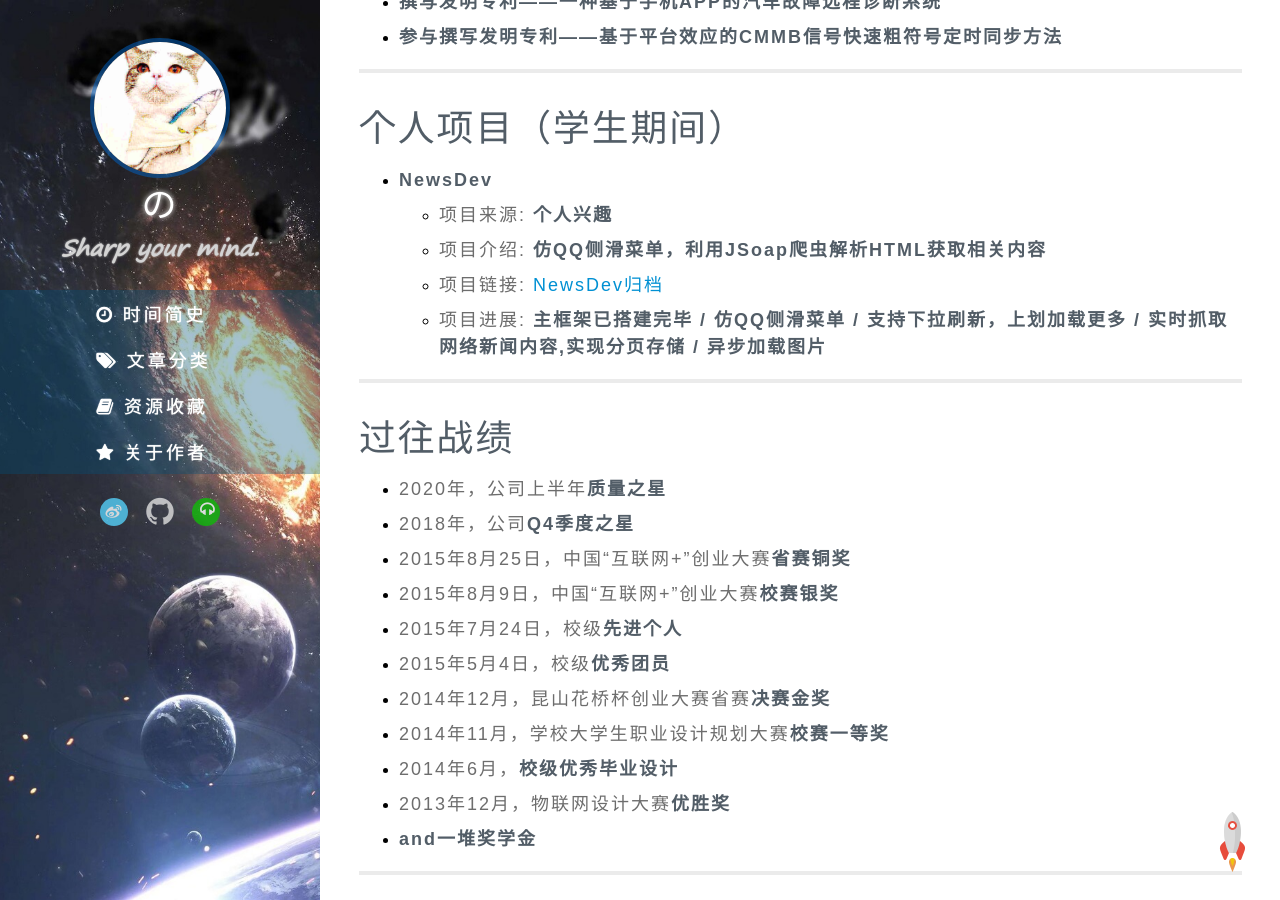
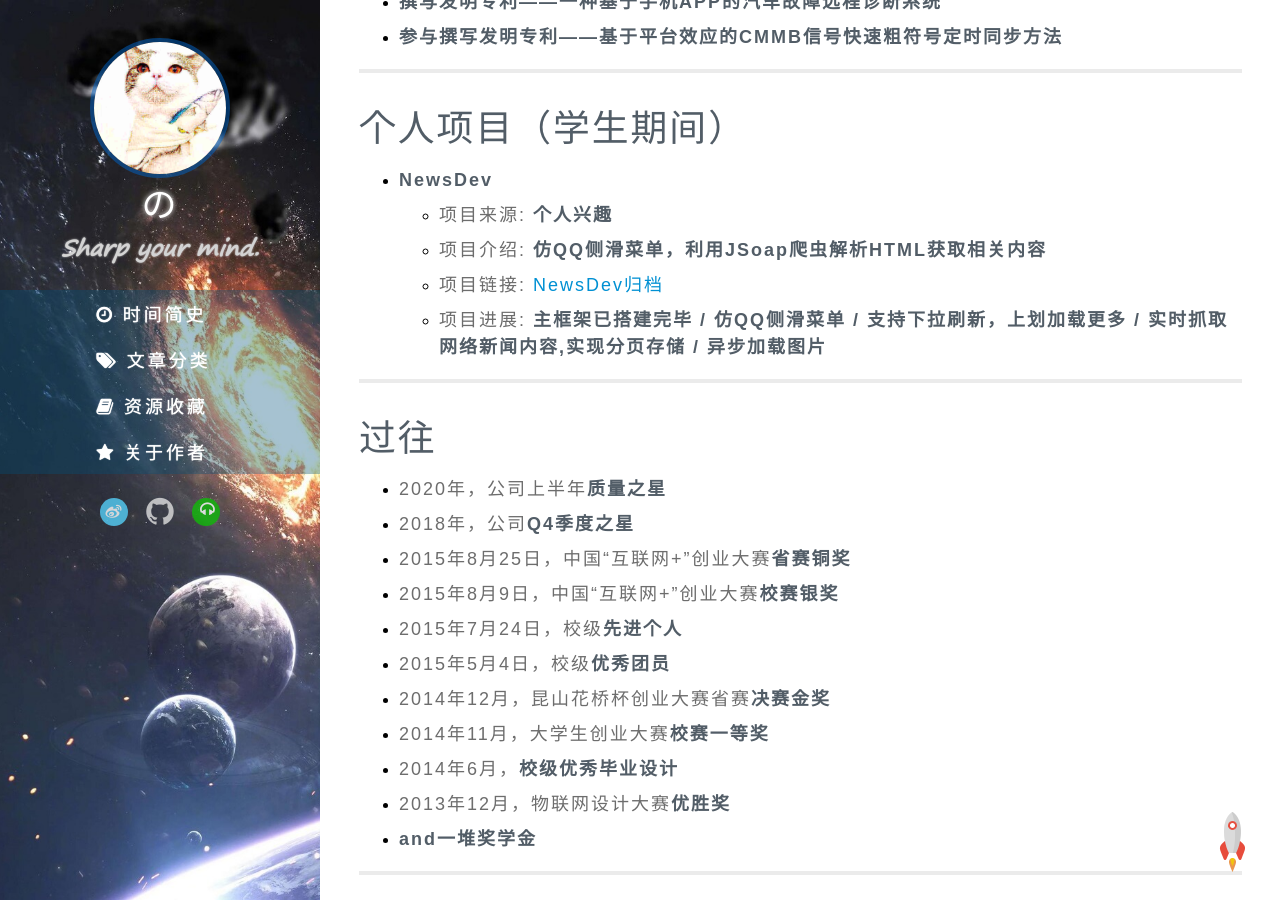
Before and after one commit to ontitaner/ontitaner.github.io, a Jekyll site: the page built from page/about.md, in a window 1280 px wide and 900 px high, scrolled down 995 px. Built offline with Jekyll 4.4.1, drawn with Linux system fonts in a browser that asks for light colours; some web fonts are replaced.

Commit message:
Update about.md

```diff
--- a/page/about.md
+++ b/page/about.md
@@ -85,7 +85,7 @@ blockquote p {
 
 ---
 
-# 过往战绩
+# 过往
 
 * 2020年，公司上半年**质量之星**
 
@@ -101,7 +101,7 @@ blockquote p {
 
 * 2014年12月，昆山花桥杯创业大赛省赛**决赛金奖**
 
-* 2014年11月，学校大学生职业设计规划大赛**校赛一等奖**
+* 2014年11月，大学生创业大赛**校赛一等奖**
 
 * 2014年6月，**校级优秀毕业设计**
 
```
